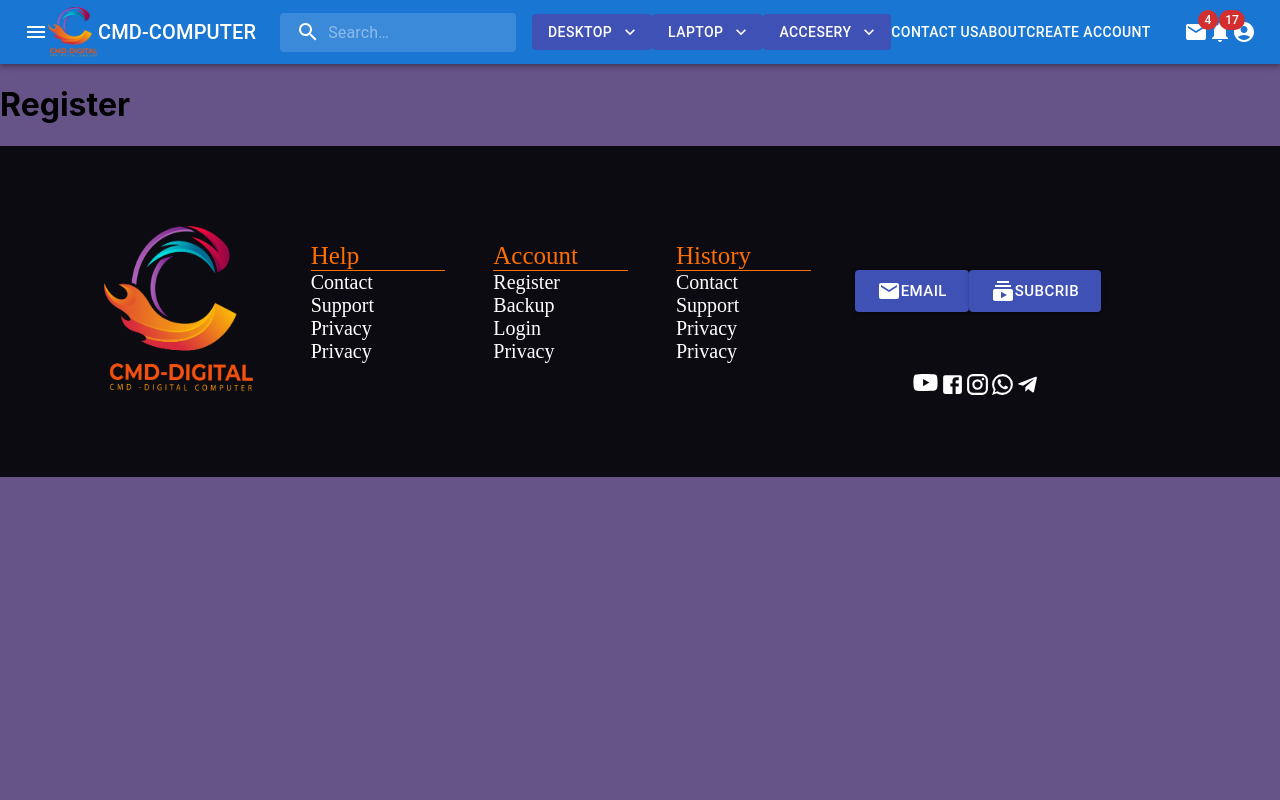
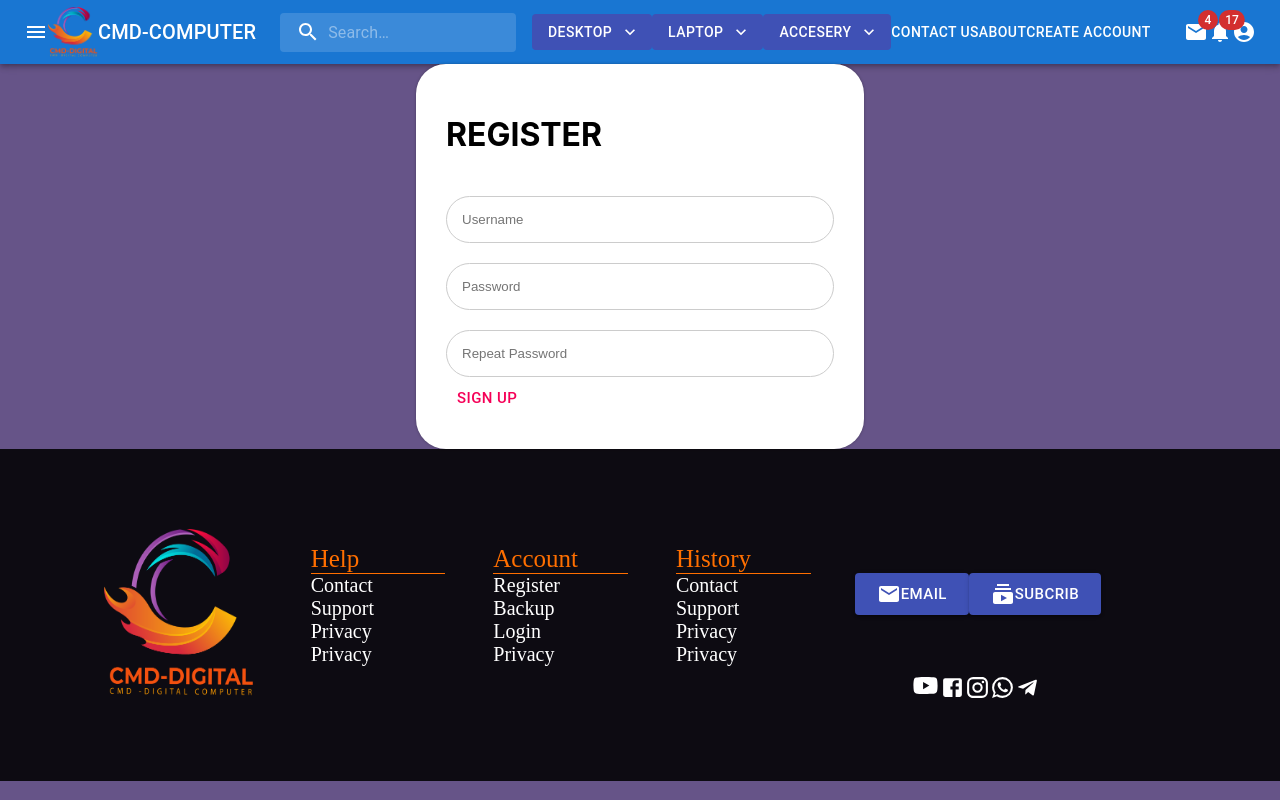
Before and after one commit to nhemchannry/CMD-Digital-Computer, a Next.js app: page /register in a window 1280 px wide. Built offline with nearby package versions, Linux system fonts and the light colour scheme; a web font is replaced by a local one.

Commit message:
login and sign up

```diff
--- a/components/presentations/inputlogin.js
+++ b/components/presentations/inputlogin.js
@@ -1,8 +1,7 @@
-export default function InputLogin({label,type}){
+export default function InputLogin({label,type,style}){
     return(
         <div>
-            <label>{label}</label>
-         <input type={type} placeholder={label}/>
+         <input type={type} placeholder={label} style={{width:"100%", border:"16px 20px",display: "inline-block",border: "1px solid #ccc", borderRadius:"30px", padding:"15px", marginTop:"20px"}}/>
         </div>
     )
 }
--- a/pages/register.js
+++ b/pages/register.js
@@ -1,9 +1,21 @@
+import Link from"next/link"
+import style from"../styles/login.module.css"
+import InputLogin from "../components/presentations/inputlogin"
+import * as React from 'react';
+import Stack from '@mui/material/Stack';
+import Button from '@mui/material/Button';
+
 export default function Register(){
     return(
         <div>
-           <h1> Register</h1>
-        </div>
-
+         <form className={style.loginForm}>
+            <h1>REGISTER</h1>
+         <InputLogin label="Username" type="text"/>
+         <InputLogin label="Password" type="Password"/>
+         <InputLogin label="Repeat Password" type="Password"/>
+         <Button color="secondary" size="large">Sign Up</Button>
+         </form>
+     </div>
     )
 
 }
--- a/styles/login.module.css
+++ b/styles/login.module.css
@@ -1,3 +1,8 @@
-.btn{
-    color: rgb(189, 12, 12);
+.loginForm{
+    width: 35%;
+    box-shadow: 0 0 3px 0 rgba(0,0,0,0.3);
+    background: rgb(255, 255, 255);
+    padding:  30px;
+    border-radius:  30px;
+    margin: auto;
 }
```
Also changed, not shown: pages/login.js (+8 -2 lines).
